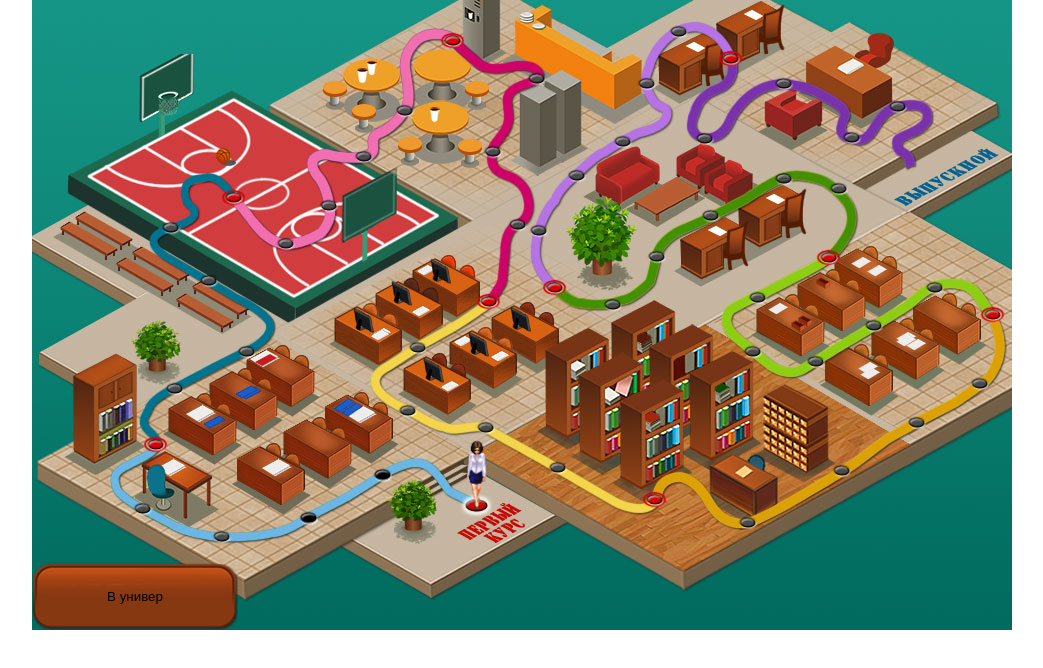
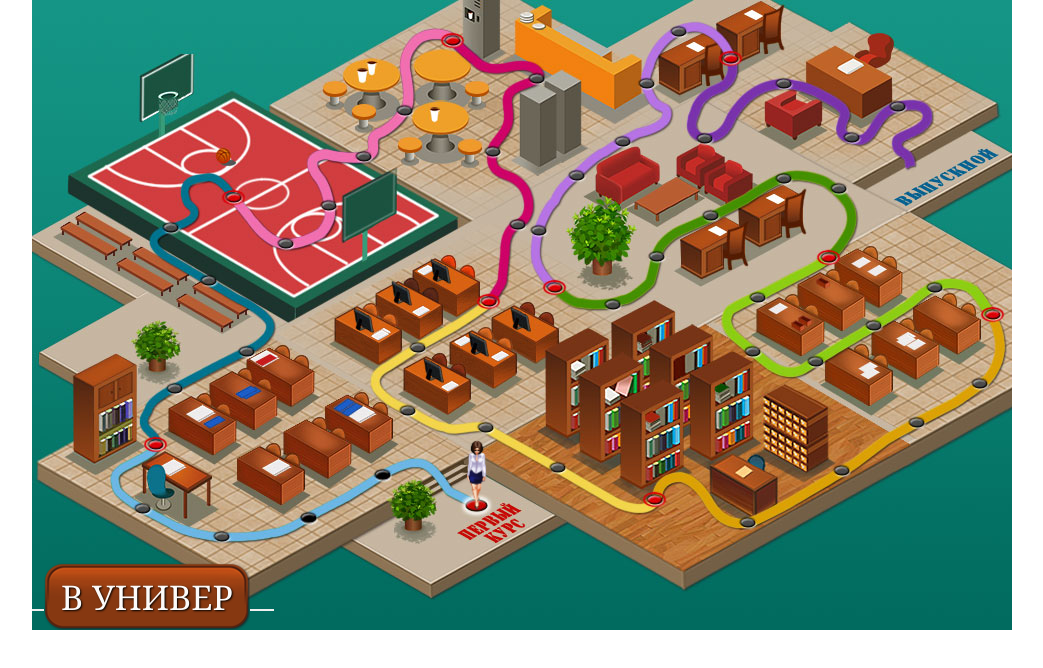
Before and after one commit to NataRep/game-map, a plain HTML site: page src/index.html in a window 1280 px wide. Shown: the whole page, without its empty margins (118-1161 px from the left). Drawn offline with Linux system fonts and the light colour scheme.

```diff
--- a/src/js/components/tools-bar/toolsbar.js
+++ b/src/js/components/tools-bar/toolsbar.js
@@ -2,6 +2,16 @@
   constructor(game) {
     this.game = game;
     this.toolbar = null;
+    this.buttons = [
+      { classList: ["btn", "btn_chat"], handler: null, text: "" },
+      {
+        classList: ["btn", "btn_move"],
+        handler: this.game.moveToNextPoint.bind(game),
+        text: "В универ",
+      },
+      { classList: ["btn", "btn_mail"], handler: null, text: "" },
+      { classList: ["btn", , "btn_rating"], handler: null, text: "" },
+    ];
   }
 
   init() {
@@ -9,15 +19,25 @@
     const container = document.getElementById("game-container");
     this.toolbar.classList.add("toolbar");
     container.append(this.toolbar);
-    this.createMainButton();
+    //this.createMainButton();
+
+    this.createButtons();
   }
 
-  createMainButton() {
-    const moveBtn = document.createElement("button");
-    moveBtn.classList.add("button_move");
-    moveBtn.innerHTML = "В универ";
-    moveBtn.addEventListener("click", () => this.game.moveToNextPoint());
-    this.toolbar.append(moveBtn);
+  createButtons() {
+    this.buttons.forEach((button) => {
+      this.createButton(button.classList, button.handler, button.text);
+    });
+  }
+
+  createButton(classArray, fn, text) {
+    const btn = document.createElement("button");
+    classArray.forEach((str) => {
+      btn.classList.add(str);
+    });
+    if (fn) btn.addEventListener("click", () => fn());
+    if (text) btn.innerHTML = text;
+    this.toolbar.append(btn);
   }
 }
 
--- a/src/js/game.js
+++ b/src/js/game.js
@@ -7,8 +7,8 @@
   constructor() {
     this.gameField = new GameField();
     this.path = new Path();
+    this.toolbar = new Toolbar(this);
     this.character = null;
-    this.toolbar = new Toolbar(this);
   }
 
   init() {
@@ -17,6 +17,7 @@
     document.body.append(container);
 
     this.gameField.init();
+
     this.character = new Character(this.gameField.ctx, this.path);
     this.toolbar.init();
     this.updateCanvas();
--- a/src/styles/main.css
+++ b/src/styles/main.css
@@ -1,8 +1,12 @@
+:root {
+  --white: #fcfaf9;
+}
 main {
   width: 980px;
   height: 630px;
   margin: auto;
   position: relative;
+  font-family: Cambria, Cochin, Georgia, Times, "Times New Roman", serif;
 }
 .game-field {
   width: 100%;
@@ -16,8 +20,13 @@
   width: 100%;
 }
 
-.button_move {
+.btn_move {
   background: url("../images/button.png");
   width: 206px;
   height: 67px;
+  color: var(--white);
+  font-size: 34px;
+  text-transform: uppercase;
+  font-family: inherit;
+  text-shadow: 1px 1px 2px black;
 }
```
